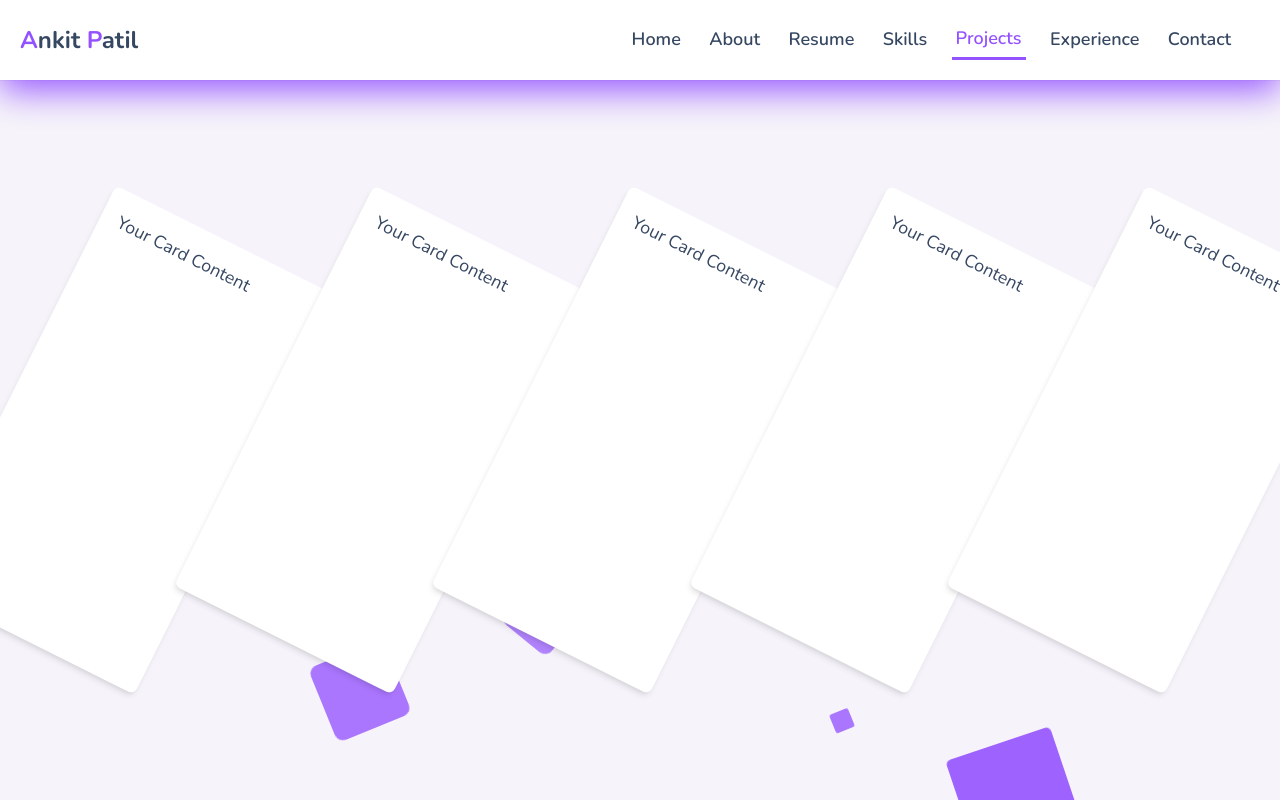
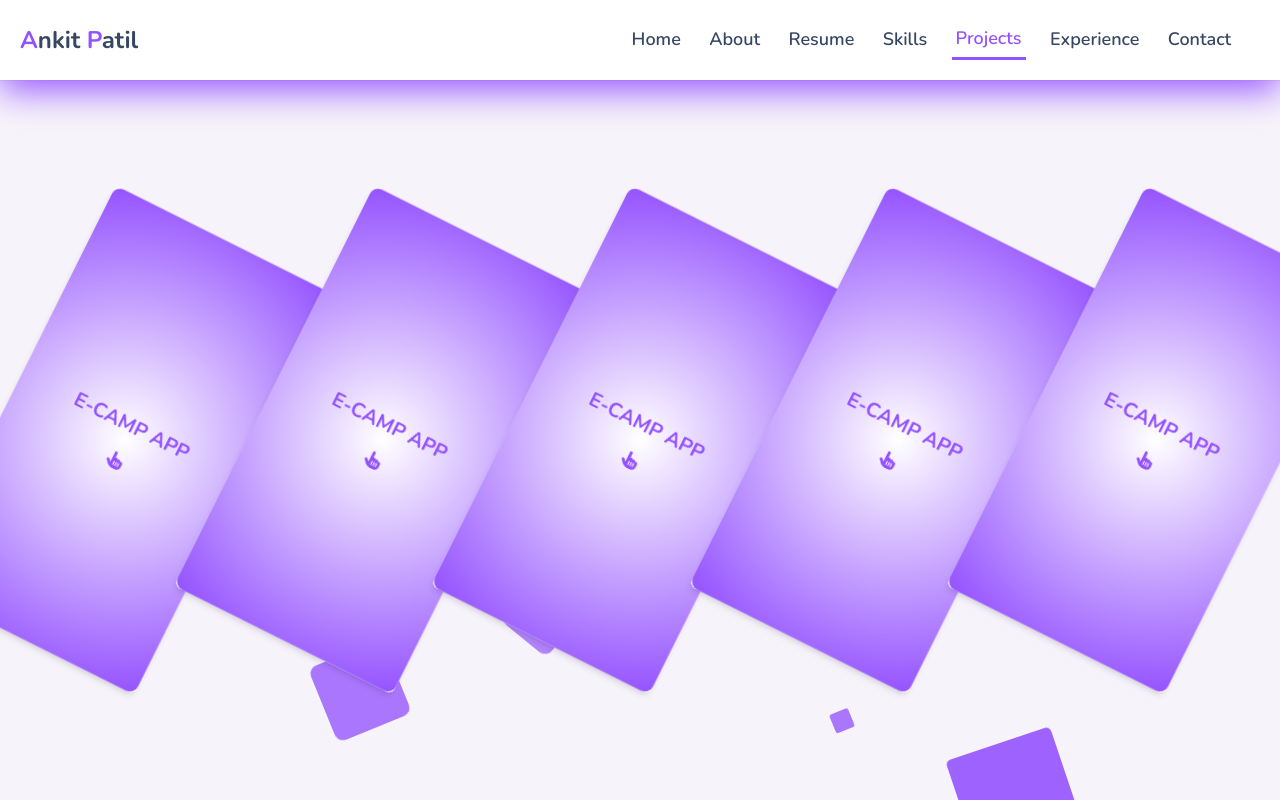
Before and after one commit to ankit2341/ankit-patil, a Next.js app in the folder my-app/: page /projects in a window 1280 px wide. Built offline with nearby package versions, Linux system fonts and the light colour scheme.

Commit message:
project section started

```diff
--- a/my-app/src/pages/projects.tsx
+++ b/my-app/src/pages/projects.tsx
@@ -1,4 +1,6 @@
-import { Box, Flex, SimpleGrid, Text } from "@chakra-ui/react";
+import { Box, Flex, SimpleGrid, Text, VStack } from "@chakra-ui/react";
+import { faHandPointer } from "@fortawesome/free-solid-svg-icons";
+import { FontAwesomeIcon } from "@fortawesome/react-fontawesome";
 import { useState } from "react";
 
 import { NavBar } from "src/features/components/NavBar";
@@ -30,8 +32,34 @@ const SimpleCard = ({ id }: { id: number }) => {
       onMouseEnter={() => setIsHovered(true)}
       onMouseLeave={() => setIsHovered(false)}
     >
+      {!isHovered && (
+        <Box
+          width="100%"
+          borderRadius="lg"
+          height="100%"
+          className="project_card"
+          display="flex"
+          flexDir="column"
+          alignItems="center"
+          justifyContent="center"
+        >
+          <Text pb="3" fontSize="large" color="brand.primary" fontWeight="bold">
+            E-CAMP APP
+          </Text>
+          <FontAwesomeIcon icon={faHandPointer} bounce color="#9452ff" />
+        </Box>
+      )}
+      {isHovered && (
+        <VStack spacing={3}>
+          {/* eslint-disable-next-line @next/next/no-img-element */}
+          <img
+            width="100%"
+            height="100%"
+            alt="ecamp"
+            src="https://camo.githubusercontent.com/5074837f5288bc8a5cfa2ddd3443854d6ad79b2287995a85e2975a7086cf7e64/68747470733a2f2f692e706f7374696d672e63632f4d486867584a6e702f6563616d70312e6a7067"
+          />
+
           <Text p={4}>Your Card Content</Text>
-      {isHovered && (
           <Text
             p={4}
             opacity={0}
@@ -40,6 +68,7 @@ const SimpleCard = ({ id }: { id: number }) => {
           >
             opened
           </Text>
+        </VStack>
       )}
     </Box>
   );
--- a/my-app/src/styles/globals.css
+++ b/my-app/src/styles/globals.css
@@ -12,6 +12,7 @@ body {
   overflow-y: auto;
   -webkit-font-smoothing: antialiased;
   -moz-osx-font-smoothing: grayscale;
+  overflow: hidden;
 }
 
 a {
--- a/my-app/src/styles/landing.css
+++ b/my-app/src/styles/landing.css
@@ -440,3 +440,23 @@ img {
 .transition {
   transition: 0.3s cubic-bezier(0.3, 0, 0, 1.3);
 }
+
+.project_card {
+  background: rgb(255, 255, 255);
+  background: -moz-radial-gradient(
+    circle,
+    rgba(255, 255, 255, 1) 0%,
+    rgba(148, 82, 255, 1) 100%
+  );
+  background: -webkit-radial-gradient(
+    circle,
+    rgba(255, 255, 255, 1) 0%,
+    rgba(148, 82, 255, 1) 100%
+  );
+  background: radial-gradient(
+    circle,
+    rgba(255, 255, 255, 1) 0%,
+    rgba(148, 82, 255, 1) 100%
+  );
+  filter: progid:DXImageTransform.Microsoft.gradient(startColorstr="#ffffff",endColorstr="#9452ff",GradientType=1);
+}
```
Also changed, not shown: my-app/src/pages/index.tsx (+44 -3 lines). Lines whose indentation alone changed are shown as unchanged.
